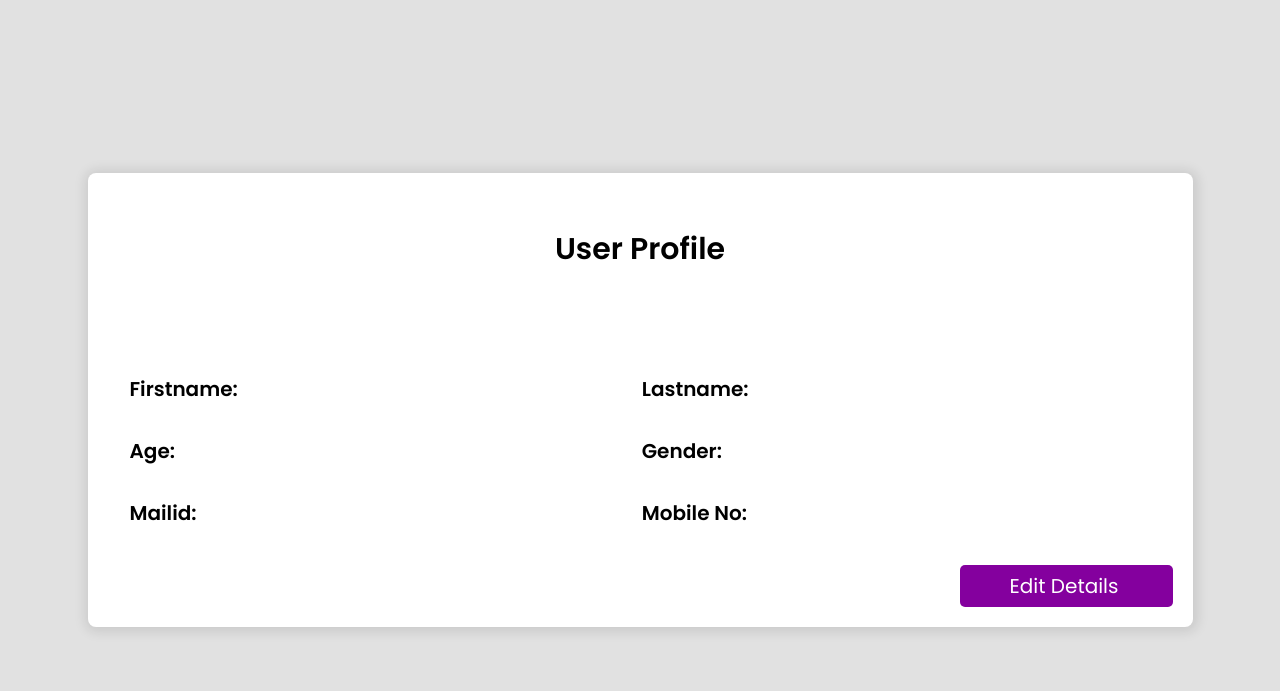
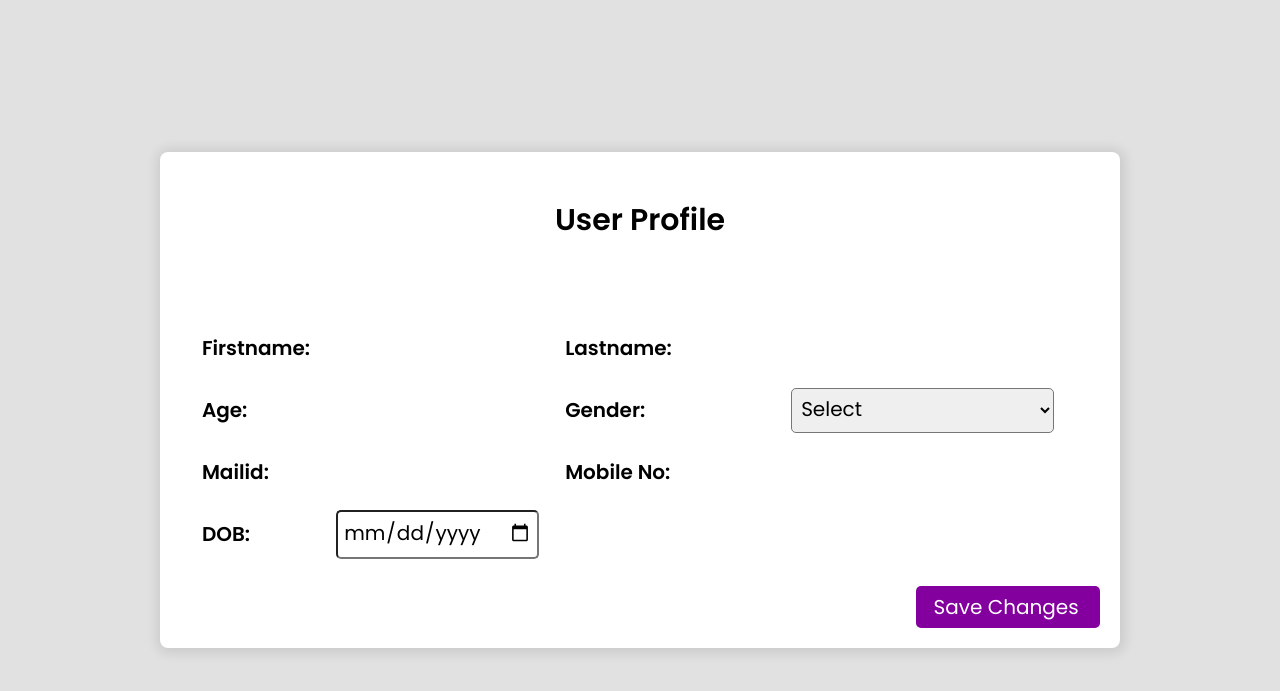
Before and after one commit to Nirup-L/Internship-Task1, a PHP site: page /profile.html in a window 1280 px wide. Shown: the top 691 px of the page. Run offline with PHP 8.4, Linux system fonts and the light colour scheme; lists and menus that the app fills with data are empty.

Commit message:
added editing functionality to profile page

```diff
--- a/css/profile.css
+++ b/css/profile.css
@@ -32,7 +32,7 @@ header {
 }
 
 td {
-  width: 20rem;
+  width: 10rem;
   height: 3rem;
 }
 
@@ -56,3 +56,28 @@ table {
   float: inline-end;
   cursor: pointer;
 }
+
+.data {
+  padding: 5px 5px 8px 5px;
+  margin-left: 1.2rem;
+  margin-right: 1.2rem;
+  border-radius: 5px;
+}
+
+.data:hover, .data:focus {
+  background-color: #e6e6e6;
+  transition-duration: 0.5;
+}
+
+.unchangable {
+  padding: 5px 5px 8px 5px;
+  margin-left: 1.2rem;
+  margin-right: 1.2rem;
+  border-radius: 5px;
+  font-weight: bold;
+}
+
+.status {
+  font-size: 12px;
+  color: red;
+}
--- a/css/profile.min.css
+++ b/css/profile.min.css
@@ -1 +1 @@
-@import url("https://fonts.googleapis.com/css2?family=Poppins:wght@400;500;600&display=swap");*{margin:0;padding:0;box-sizing:border-box;font-family:"Poppins", sans-serif;font-size:20px}body{width:100%;height:100vh;display:grid;align-items:center;justify-content:center;background:#e1e1e1}.container{padding:0px 20px 20px 20px;background-color:white;box-shadow:1px 1px 12px 4px rgba(0,0,0,0.1);border-radius:8px}header{text-align:center;font-weight:bolder;font-size:30px;margin-top:5%;margin-bottom:8%}td{width:20rem;height:3rem}th{text-align:start}table{padding:0px 20px 20px 20px}.edit{padding:6px 10px 6px 6px;background-color:#84009e;color:white;border-radius:5px;border-style:none;width:20%;box-shadow:1px 3px 12px 2px;font-size:20px;float:inline-end;cursor:pointer}
+@import url("https://fonts.googleapis.com/css2?family=Poppins:wght@400;500;600&display=swap");*{margin:0;padding:0;box-sizing:border-box;font-family:"Poppins", sans-serif;font-size:20px}body{width:100%;height:100vh;display:grid;align-items:center;justify-content:center;background:#e1e1e1}.container{padding:0px 20px 20px 20px;background-color:white;box-shadow:1px 1px 12px 4px rgba(0,0,0,0.1);border-radius:8px}header{text-align:center;font-weight:bolder;font-size:30px;margin-top:5%;margin-bottom:8%}td{width:10rem;height:3rem}th{text-align:start}table{padding:0px 20px 20px 20px}.edit{padding:6px 10px 6px 6px;background-color:#84009e;color:white;border-radius:5px;border-style:none;width:20%;box-shadow:1px 3px 12px 2px;font-size:20px;float:inline-end;cursor:pointer}.data{padding:5px 5px 8px 5px;margin-left:1.2rem;margin-right:1.2rem;border-radius:5px}.data:hover,.data:focus{background-color:#e6e6e6;transition-duration:0.5}.unchangable{padding:5px 5px 8px 5px;margin-left:1.2rem;margin-right:1.2rem;border-radius:5px;font-weight:bold}.status{font-size:12px;color:red}
--- a/css/profile.scss
+++ b/css/profile.scss
@@ -33,7 +33,7 @@ header {
 }
 
 td {
-    width: 20rem;
+    width: 10rem;
     height: 3rem;
 }
 
@@ -57,3 +57,29 @@ table {
     float: inline-end;
     cursor: pointer;
 }
+
+.data {
+    padding: 5px 5px 8px 5px;
+    margin-left: 1.2rem;
+    margin-right: 1.2rem;
+    border-radius: 5px;
+
+    &:hover,
+    &:focus {
+        background-color: rgb(230, 230, 230);
+        transition-duration: 0.5;
+    }
+}
+
+.unchangable {
+    padding: 5px 5px 8px 5px;
+    margin-left: 1.2rem;
+    margin-right: 1.2rem;
+    border-radius: 5px;
+    font-weight: bold;
+}
+
+.status {
+    font-size: 12px;
+    color: red;
+}
--- a/js/profile.js
+++ b/js/profile.js
@@ -1,29 +1,82 @@
 $(document).ready(function () {
     const userEmail = localStorage.getItem('userEmail');
-
     if (userEmail) {
+        // Fetch user information
         $.ajax({
             url: '../php/profile.php',
             type: 'POST',
             data: { id: userEmail },
             success: function (data) {
                 data = JSON.parse(data);
-
                 if (data.error) {
                     console.log(data.error);
                 } else {
                     $('#fname').text(data.fname);
                     $('#lname').text(data.lname);
                     $('#age').text(data.age);
-                    $('#gender').text(data.gender);
+                    $('#gender').val(data.gender);
                     $('#mailid').text(data._id);
                     $('#mobile').text(data.mobile);
+                    $('#dob').val(data.dob);
                 }
             },
             error: function () {
                 console.log('An error occurred while fetching user information.');
             }
         });
+
+        // Update user information
+        $('#edit-btn').click(function () {
+            $('#status').text(" ");
+            const fname = $('#fname').text();
+            const lname = $('#lname').text();
+            const dob = $('#dob').val();
+            var year = new Date(dob).getFullYear();
+            var curryear = new Date().getFullYear();
+            const age = curryear - year;
+            const gender = $('#gender').val();
+            const mobile = $('#mobile').text();
+
+            // Validate mobile number length
+            if (mobile.length !== 10) {
+                $('#status').text('Mobile number must be exactly 10 digits long.').css('color', 'red');
+                return;
+            }
+
+            $.ajax({
+                type: 'POST',
+                url: '../php/update.php',
+                data: {
+                    id: userEmail,
+                    fname: fname,
+                    lname: lname,
+                    dob: dob,
+                    age: age,
+                    gender: gender,
+                    mobile: mobile
+                },
+                success: function (data) {
+                    data = JSON.parse(data);
+                    if (data.error) {
+                        console.log(data.error);
+                    } else {
+                        // Update the DOM elements immediately
+                        $('#fname').text(data.fname);
+                        $('#lname').text(data.lname);
+                        $('#age').text(data.age);
+                        $('#gender').val(data.gender);
+                        $('#mailid').text(data._id);
+                        $('#mobile').text(data.mobile);
+                        $('#dob').val(data.dob);
+                        $('#status').text('Profile updated successfully.').css('color', 'green');
+                    }
+                },
+                error: function (xhr, status, error) {
+                    $('#status').text('');
+                    console.error('AJAX Error: ' + status + error);
+                }
+            });
+        });
     } else {
         console.log('No user logged in.');
     }
--- a/js/register.js
+++ b/js/register.js
@@ -53,8 +53,8 @@ $("#sbt-btn").click(function () {
         url: '../php/register.php',
         data: { mail: this.id, password: this.confirmpass, fname: this.fname, lname: this.lname },
         success: function (data) {
-            console.log(data);
-            window.location.href = '../profile.html'
+            localStorage.setItem('userEmail', data);
+            window.location.href = '../profile.html';
         }
     });
 });
--- a/php/profile.php
+++ b/php/profile.php
@@ -18,7 +18,8 @@ $user = $collection->findOne(['_id' => $id], [
         'mobile' => 1,
         '_id'=> 1,
         'fname' => 1,
-        'lname' => 1
+        'lname' => 1,
+        'dob'=>1
     ]
 ]);
 
--- a/profile.html
+++ b/profile.html
@@ -16,24 +16,52 @@
         <table id="display" style="width:100%">
             <tr>
                 <th>Firstname:</th>
-                <td id="fname"></td>
+                <td>
+                    <div id="fname" class="data" contenteditable="true"></div>
+                </td>
                 <th>Lastname:</th>
-                <td id="lname"></td>
+                <td>
+                    <div id="lname" class="data" contenteditable="true"></div>
+                </td>
             </tr>
             <tr>
                 <th>Age:</th>
-                <td id="age"></td>
+                <td>
+                    <div id="age" class="unchangable"></div>
+                </td>
                 <th>Gender:</th>
-                <td id="gender"></td>
+                <td>
+                    <div>
+                        <select id="gender" class="data">
+                            <option value="-" style="color: rgb(165, 165, 165);">Select</option>
+                            <option value="m">Male</option>
+                            <option value="f">Female</option>
+                            <option value="na">Doesn't want to specify</option>
+                        </select>
+                    </div>
+                </td>
             </tr>
             <tr>
                 <th>Mailid:</th>
-                <td id="mailid"></td>
+                <td>
+                    <div id="mailid" class="unchangable"></div>
+                </td>
                 <th>Mobile No:</th>
-                <td id="mobile"></td>
+                <td>
+                    <div id="mobile" class="data" contenteditable="true"></div>
+                </td>
+            </tr>
+            <tr>
+                <th>DOB:</th>
+                <td>
+                    <input type="date" class="data" id="dob">
+                </td>
+                <td>
+                    <div class="status" id="status"></div>
+                </td>
             </tr>
         </table>
-        <button id="edit" class="edit">Edit Details</button>
+        <button id="edit-btn" class="edit">Save Changes</button>
     </div>
     <script src="js/profile.js"></script>
 </body>
```
Also changed, not shown: php/register.php (+4 -3 lines), php/update.php (added, +42 -0 lines).
